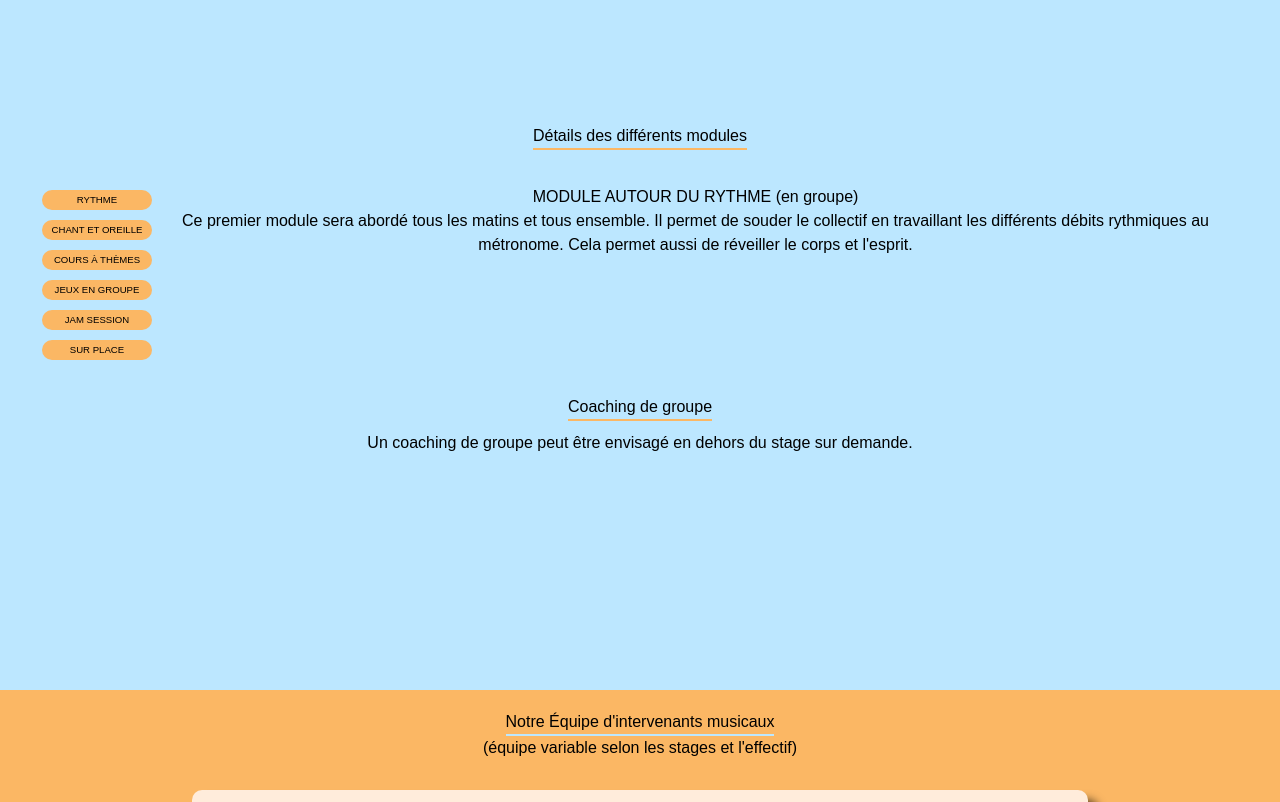
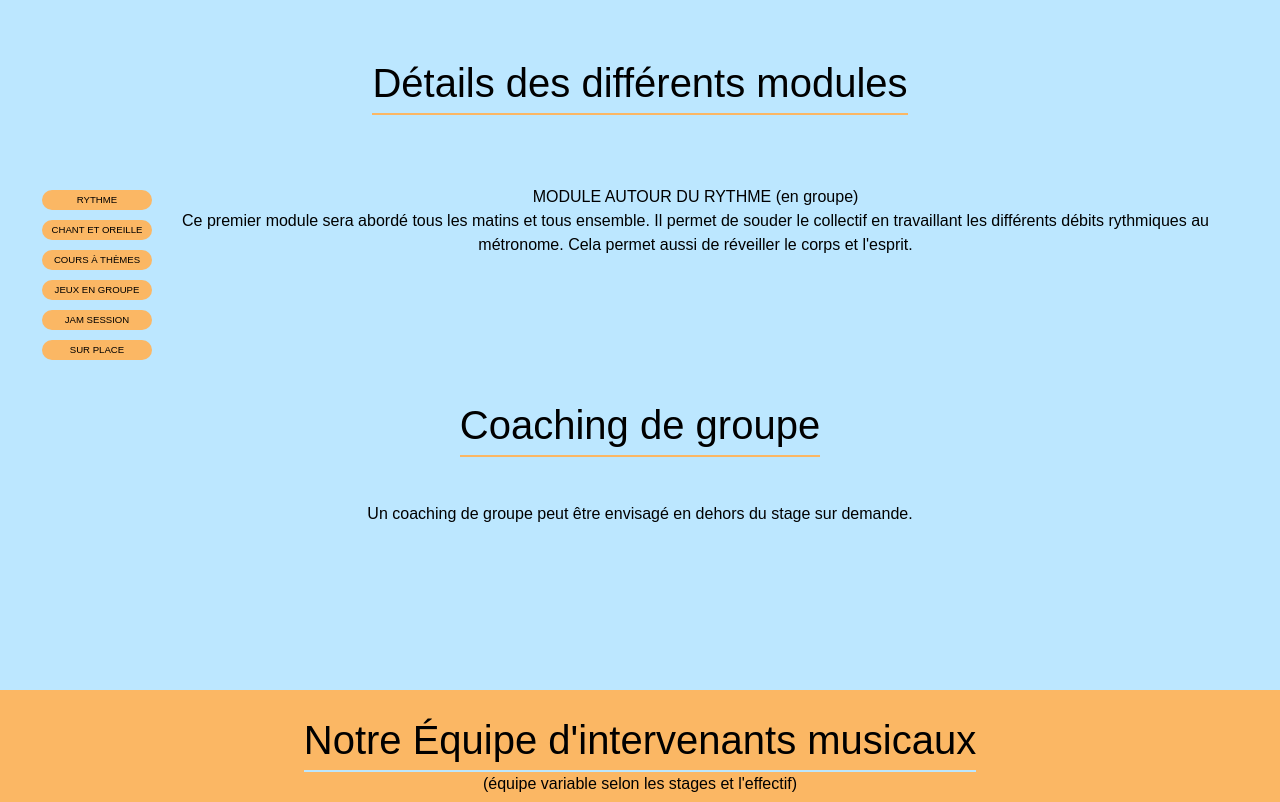
Before and after one commit to Funkysys/stage_musical_du_lot, a Next.js app: page / in a window 1280 px wide. Shown: the part 4100-4902 px from the top of the page. Built offline with nearby package versions, Linux system fonts and the light colour scheme.

Commit message:
correctif for font-size on title in different components

```diff
--- a/src/components/DetailsPage/DetailsPage.module.css
+++ b/src/components/DetailsPage/DetailsPage.module.css
@@ -101,6 +101,11 @@
   .content {
     font-size: 1em;
   }
+  .titleDetails {
+    right: 500px;
+    font-size: 2.5em;
+    margin-bottom: 40px;
+  }
 }
 
 @media screen and (min-width: 1920px) {
--- a/src/components/InformationsPage/InformationsPage.module.css
+++ b/src/components/InformationsPage/InformationsPage.module.css
@@ -66,7 +66,7 @@
 }
 
 @media screen and (min-width: 1081px) {
-  .titleDetails {
+  .infosTitle {
     font-size: 2.5em;
     margin-bottom: 40px;
   }
--- a/src/components/TeamPage/TeamPage.module.css
+++ b/src/components/TeamPage/TeamPage.module.css
@@ -122,6 +122,12 @@
   flex-direction: column;
 }
 
+@media screen and (min-width: 1081px) {
+  .teamTitle {
+    font-size: 2.5em;
+  }
+}
+
 @media screen and (min-width: 1920px) {
   .TeamContainer {
     flex-direction: column;
```
